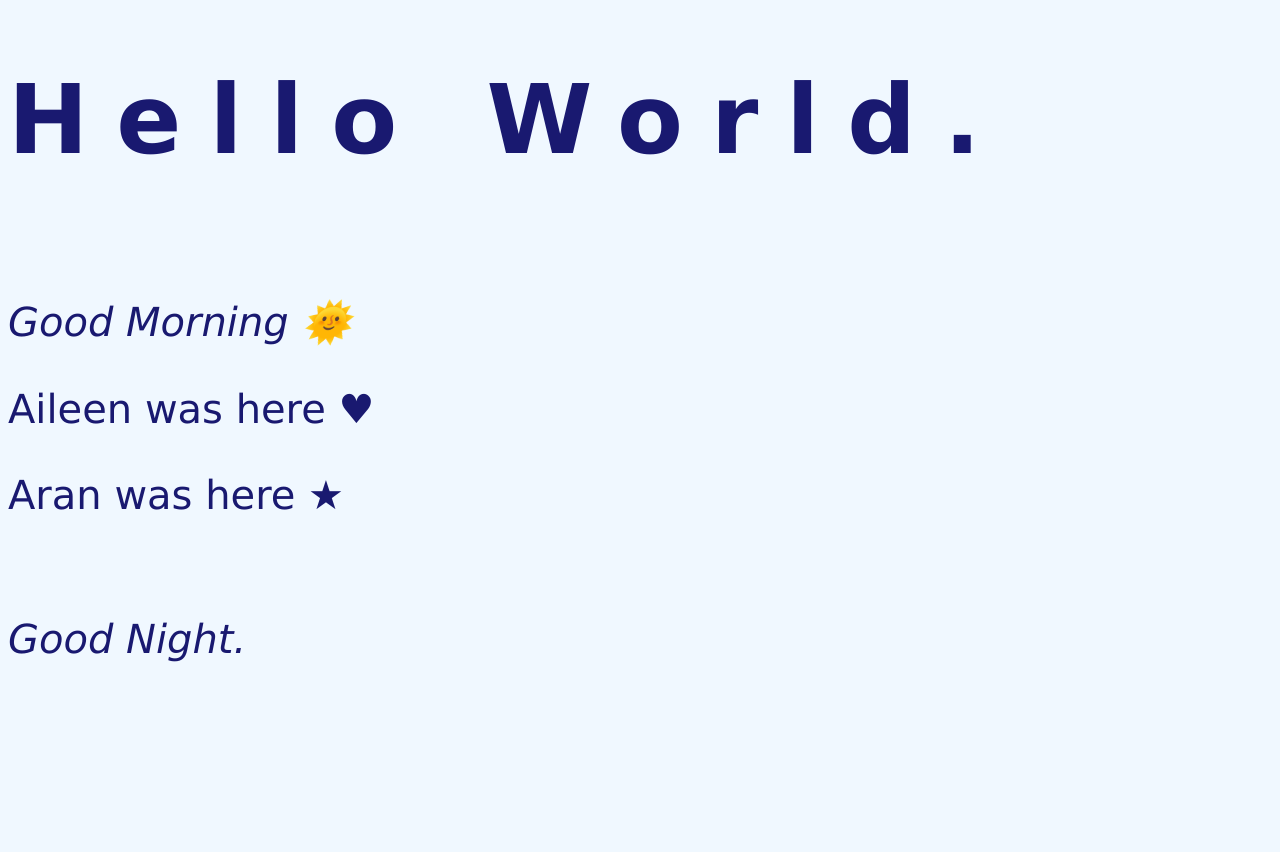
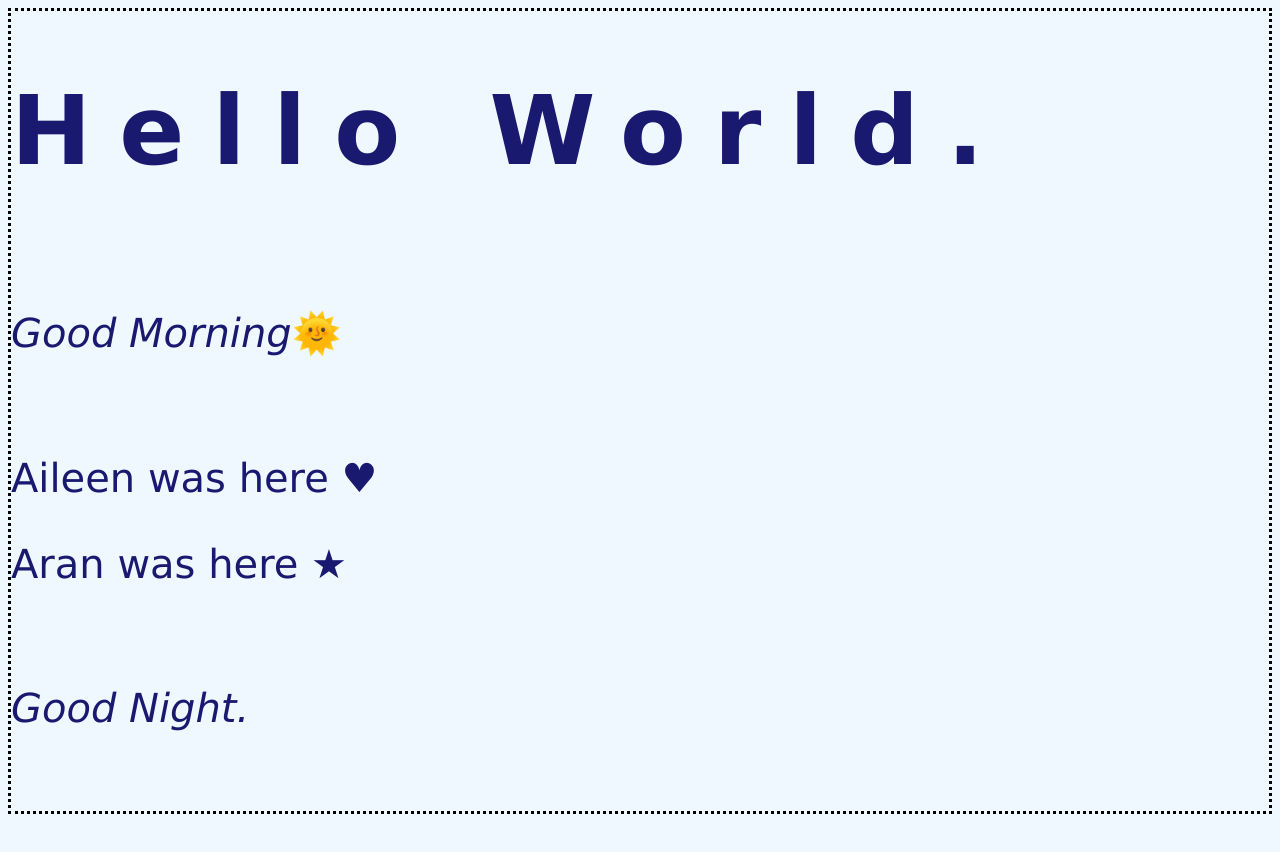
Before and after one commit to aixnxnx/new-repository, a plain HTML site: page new-repository-main 2/index.html in a window 1280 px wide. After the commit the page ends 822 px from the top, so only its background shows below. Drawn offline with Linux system fonts and the light colour scheme.

Commit message:
use this folder as main instead pls
added border style, changed some format in html

```diff
--- a/new-repository-main 2/index.html
+++ b/new-repository-main 2/index.html
@@ -7,7 +7,8 @@
   <body>
     <h1>Hello World.</h1>
     <br>
-    <p> <i>  Good Morning 🌞</i></p>
+    <p><i>Good Morning</i>🌞</p>
+    <br>
     <p>Aileen was here &hearts;</p>
     <P>Aran was here &#9733;</P>
     <br>
--- a/new-repository-main 2/style.css
+++ b/new-repository-main 2/style.css
@@ -1,6 +1,7 @@
 body {
   background-color: aliceblue;
   min-height: 100vh;
+  border-style:dotted;
 }
 h1, p {
   font-family: Verdana, Geneva, Tahoma, sans-serif;
```
